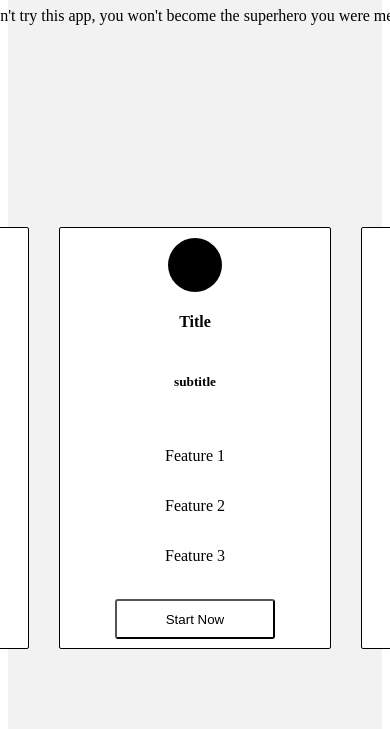
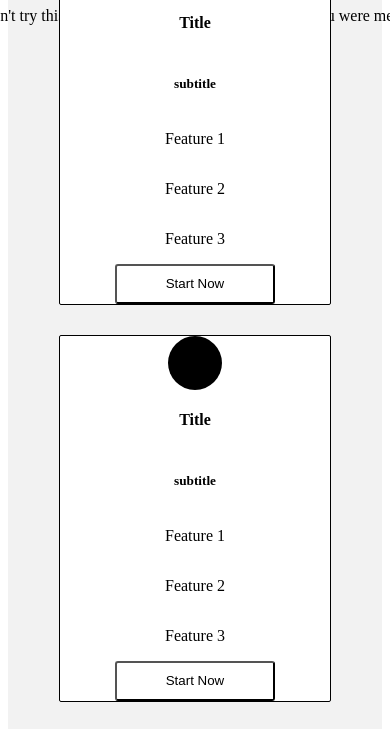
Before and after one commit to amadousadialloh/css-grid-lab, a plain HTML site: page index.html in a window 390 px wide. Shown: the part 81-810 px from the top of the page. Drawn offline with Linux system fonts and the light colour scheme.

Commit message:
make it responsive

```diff
--- a/css/style.css
+++ b/css/style.css
@@ -59,3 +59,16 @@ button {
   align-items: center;
   gap: 30px;
 }
+
+@media (max-width: 852px) {
+  #content-div {
+    display: flex;
+    flex-direction: column;
+    width: 1440px;
+    height: 795px;
+    justify-content: center;
+    align-items: center;
+    gap: 30px;
+    margin-top: 80px;
+  }
+}
```
